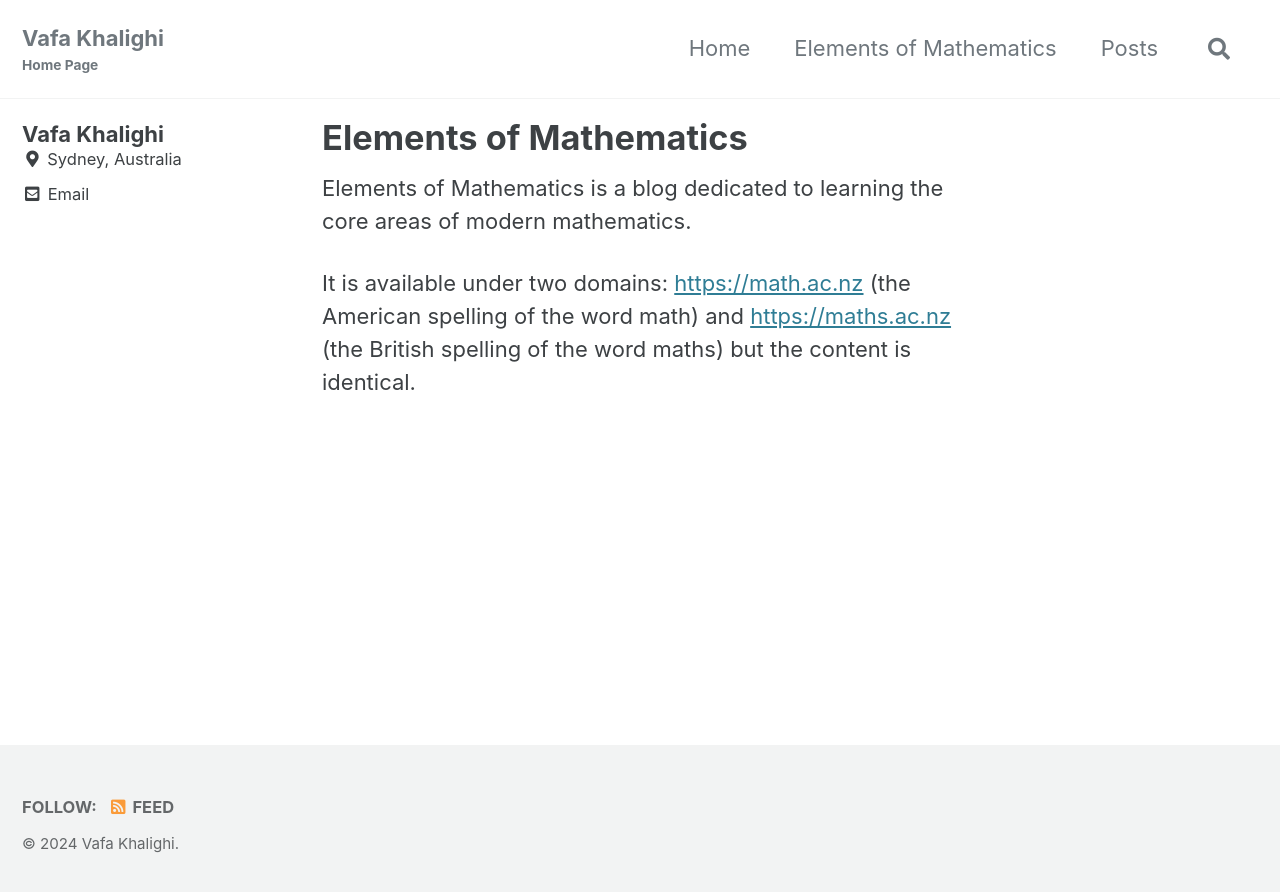
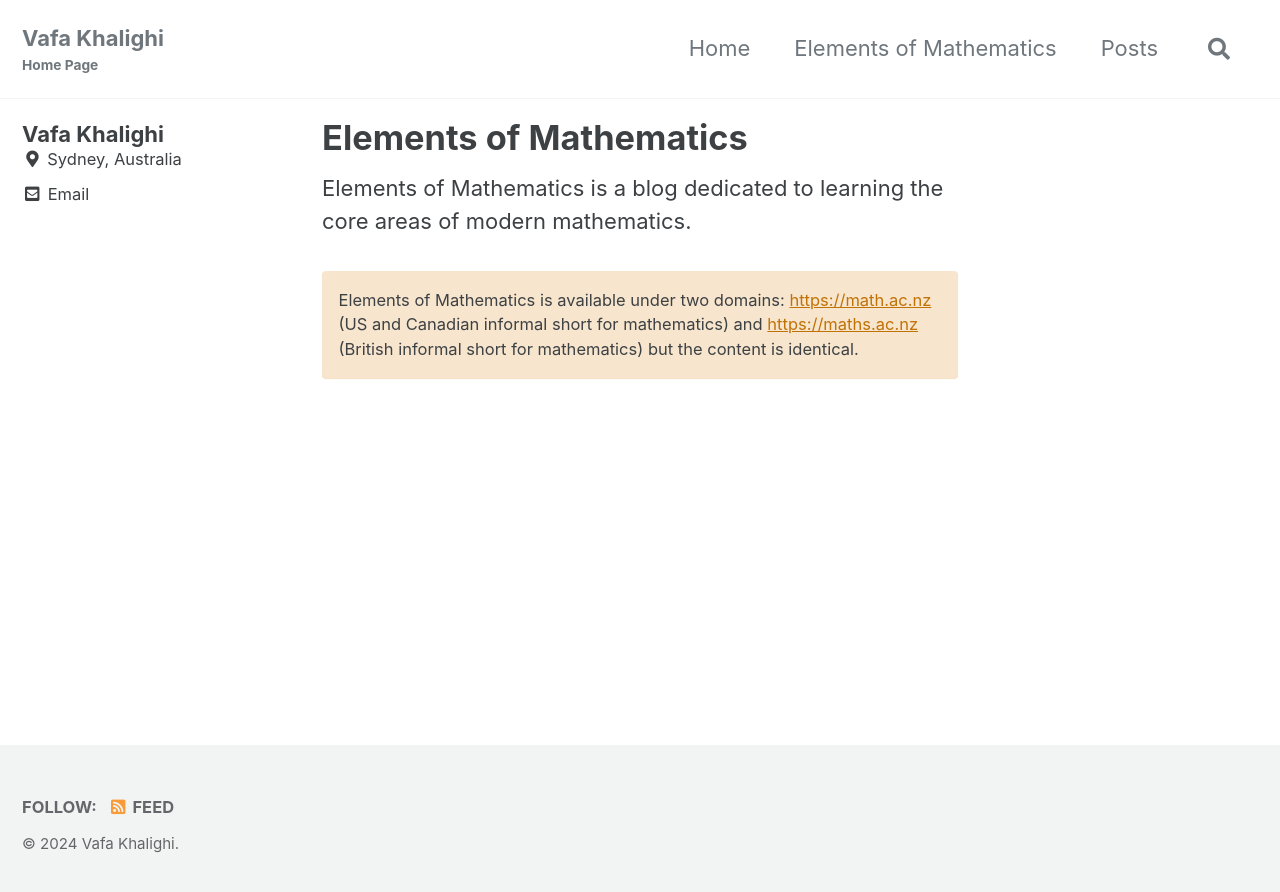
Before and after one commit to vafa-k/vafa-k.github.io, a Jekyll site: the page built from _pages/math.md, in a window 1280 px wide. Shown: the top 892 px of the page. Built offline with Jekyll 4.4.1, drawn with Linux system fonts in a browser that asks for light colours; cached includes are drawn as plain includes.

Commit message:
Use notice

```diff
--- a/_pages/math.md
+++ b/_pages/math.md
@@ -6,5 +6,6 @@ author_profile: true
 ---
 Elements of Mathematics is a blog dedicated to learning the core areas of modern mathematics.
 
-It is available under two domains: [https://math.ac.nz](https://math.ac.nz) (the American spelling of the word math)
-and [https://maths.ac.nz](https://maths.ac.nz) (the British spelling of the word maths) but the content is identical.
+Elements of Mathematics is available under two domains: [https://math.ac.nz](https://math.ac.nz) (US and Canadian informal short for mathematics)
+and [https://maths.ac.nz](https://maths.ac.nz) (British informal short for mathematics) but the content is identical.
+{: .notice--warning}
```
